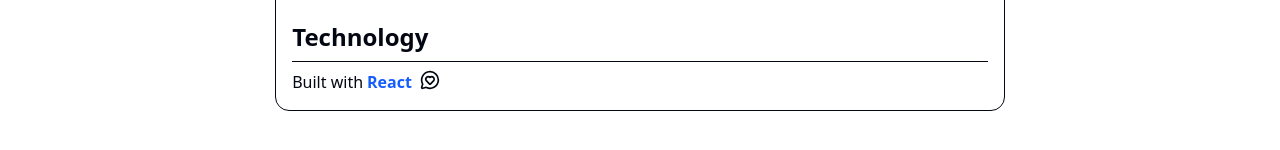
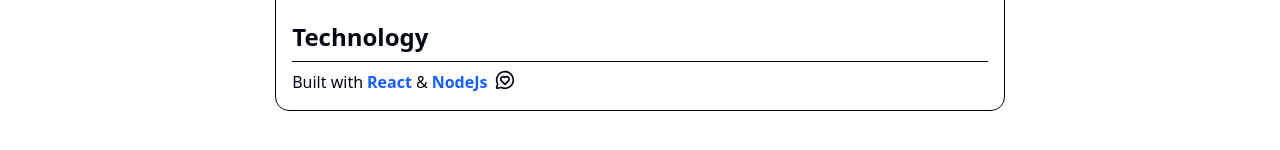
Before and after one commit to sebastianlee90/web-toolbox, a Next.js app: page /about in a window 1280 px wide. Shown: the part 552-702 px from the top of the page. Built offline with nearby package versions, Linux system fonts and the light colour scheme.

Commit message:
Enhance About Page content

```diff
--- a/src/app/(details)/about/page.tsx
+++ b/src/app/(details)/about/page.tsx
@@ -53,6 +53,13 @@ export default function Page() {
             >
               React
             </Link>
+            &
+            <Link
+              href="https://nodejs.org/en"
+              className="font-semibold text-blue-600 hover:underline"
+            >
+              NodeJs
+            </Link>
             <MessageCircleHeart className="ml-1 size-5" />
           </p>
         </div>
```
